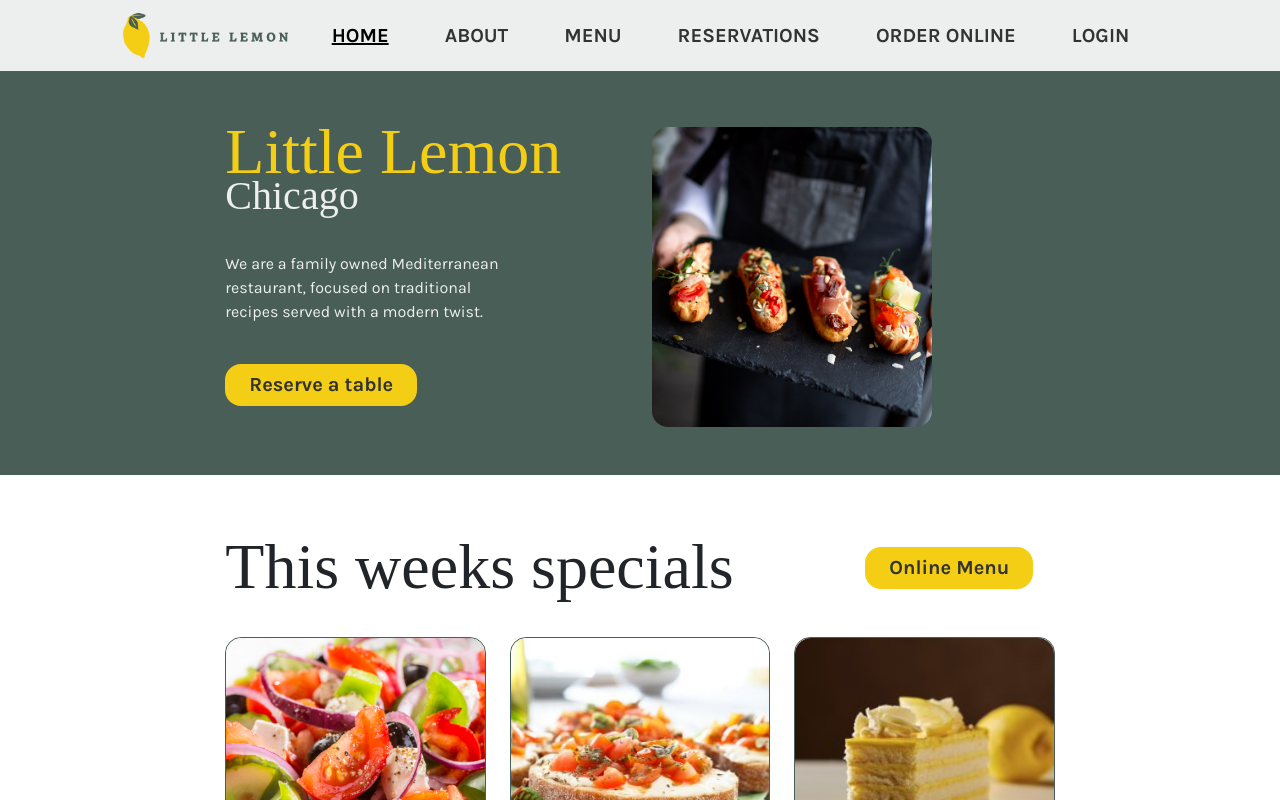
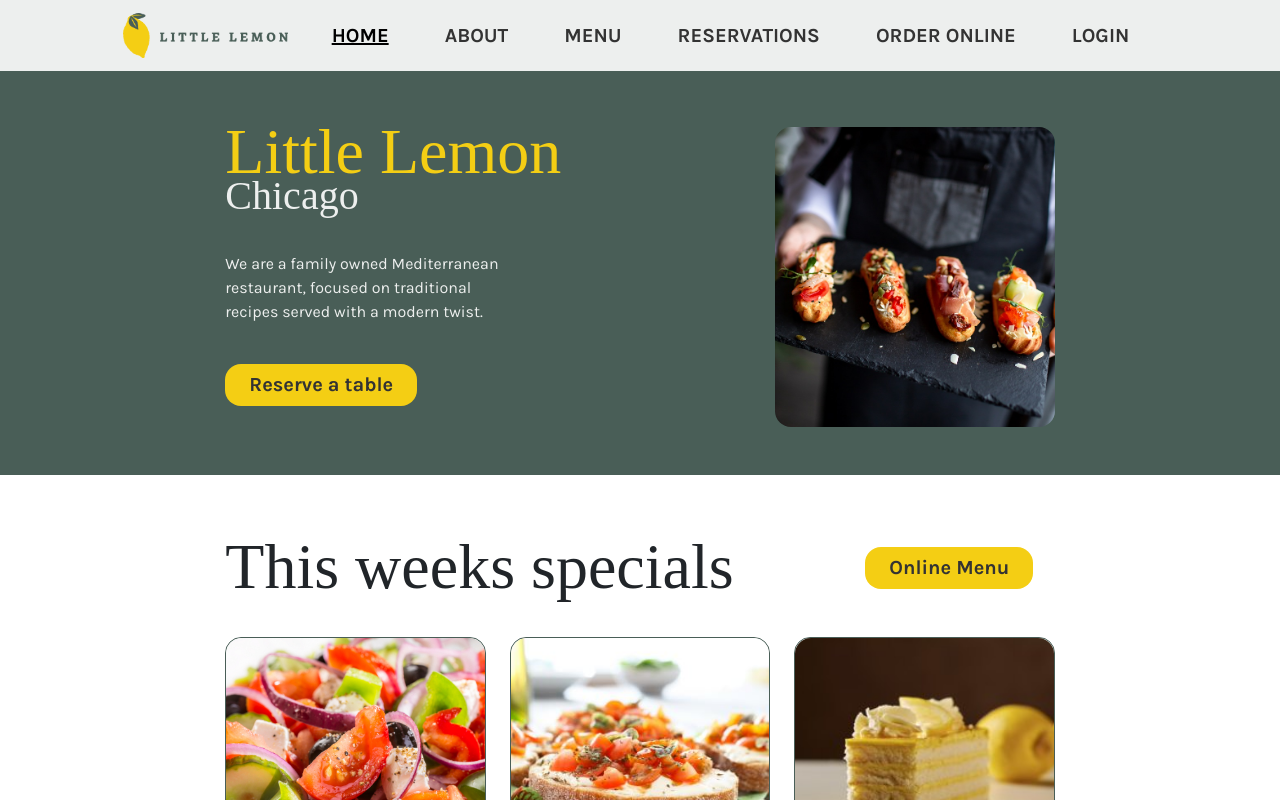
Before and after one commit to camilahurtadoc/little_lemon_app, a React (Vite) app: page / in a window 1280 px wide. Shown: the top 800 px of the page. Built offline with nearby package versions, Linux system fonts and the light colour scheme; a web font is replaced by a local one.

Commit message:
fixed hero component style responsive

```diff
--- a/src/components/HeroSection/HeroSection.css
+++ b/src/components/HeroSection/HeroSection.css
@@ -18,3 +18,10 @@
     max-height: 300px;
     min-width: 280px;
 }
+
+@media screen and (min-width: 768px) {
+    #hero-container #hero-img-col {
+        align-items: center;
+         justify-content: end;
+    }
+}
--- a/src/components/HeroSection/HeroSection.jsx
+++ b/src/components/HeroSection/HeroSection.jsx
@@ -20,7 +20,7 @@ const HeroSection = () => {
             <Button className='yellow-button px-4' href="/reservations">Reserve a table</Button>
           </div>
         </Col>
-        <Col md={4} className='d-flex justify-content-start mt-2'>
+        <Col md={4} className='d-flex mt-2' id='hero-img-col'>
           <img className='object-fit-cover' src={HeroPic} alt='food on plate' />
         </Col>
         <Col md={2}></Col>
```
